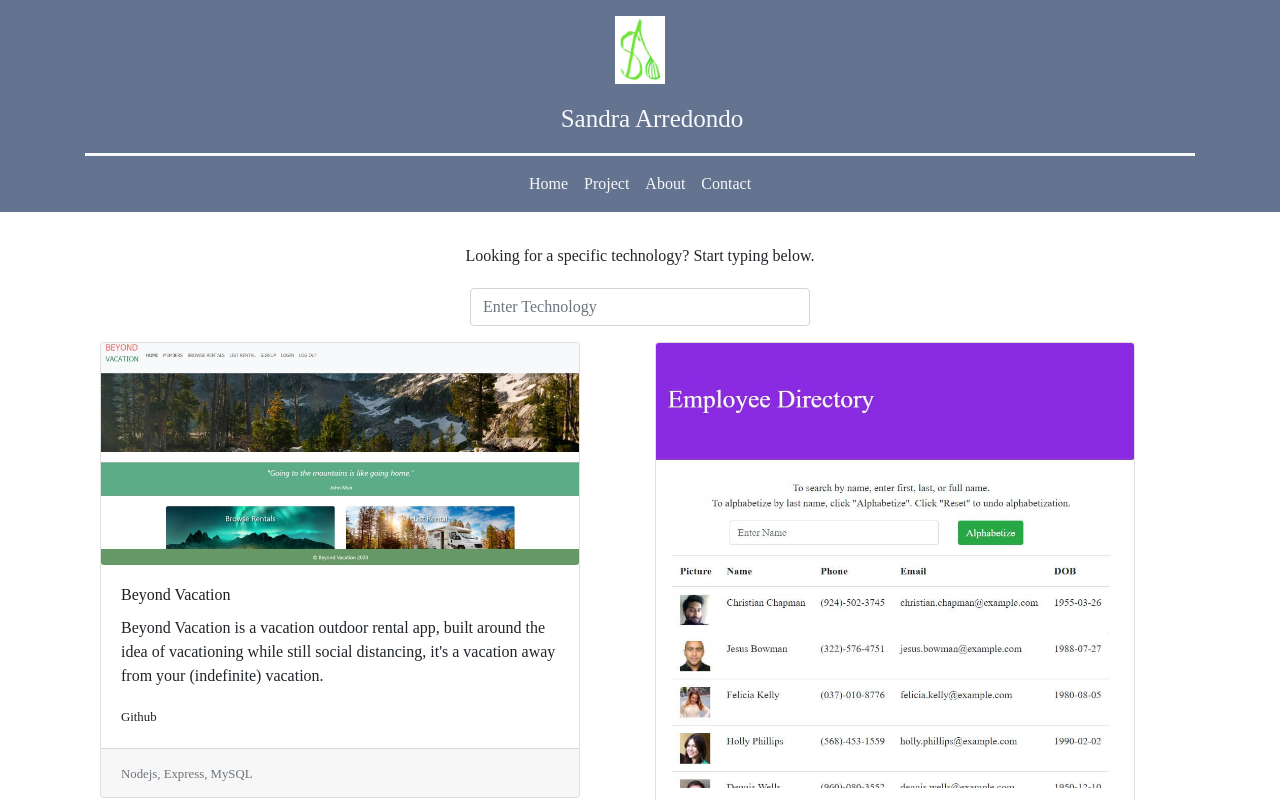
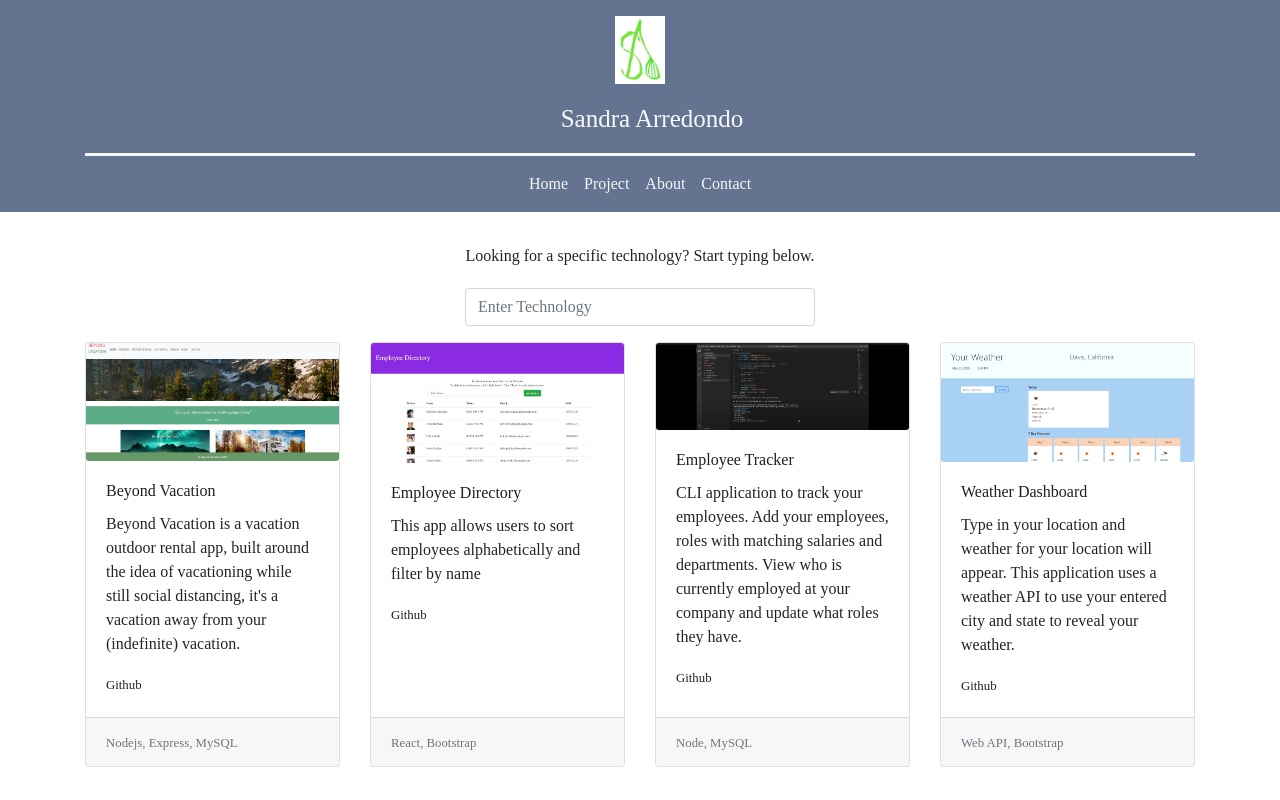
Before and after one commit to salpharre/Portfolio, a React (Create React App) app: page /project in a window 1280 px wide. Shown: the top 800 px of the page. Built offline with nearby package versions, Linux system fonts and the light colour scheme.

Commit message:
cards finally flex correctly again

```diff
--- a/src/components/ProjectCard/index.js
+++ b/src/components/ProjectCard/index.js
@@ -4,21 +4,23 @@ import "./style.css";
 //it works!! it flexs well!!
 function ProjectCard(props) {
     return (
-        <div className="col-md">
+        // <div className="col-md">
             <div className="card cardParent">
                 <img src={props.image} className="card-img img-fluid" alt={props.title}></img>
                 <div className="card-body">
+                    {/* <div className="row"> */}
                     <h5 className="card-title">{props.title}</h5>
                     <p className="card-text text-wrap">{props.description}</p>
                     <p className="card-text"><small className="text-muted">
                         <a href={props.github} target="_blank" rel="noopener noreferrer" className="github">Github</a>
                     </small></p>
+                    {/* </div> */}
                 </div>
                 <div className="card-footer">
                     <p className="card-text"><small className="text-muted">{props.tech}</small></p>
                 </div>
             </div>
-        </div>
+        // </div>
     );
 };
 
--- a/src/components/ProjectCard/style.css
+++ b/src/components/ProjectCard/style.css
@@ -1,6 +1,6 @@
-/* .cardParent {
-    max-width: 300px;
-} */
+.cardParent {
+    max-width: 540px;
+}
 
 .info {
     margin-top: 1rem;
@@ -9,3 +9,13 @@
 .github {
     color: #1f1f1f
 }
+
+/* .project {
+    width: 100%;
+    margin-right: auto;
+    margin-left: auto;
+} */
+
+.card-deck .card {
+    min-width: 220px;
+}
--- a/src/pages/Project.js
+++ b/src/pages/Project.js
@@ -2,6 +2,7 @@ import React, { useState, useEffect } from "react";
 import ProjectCard from "../components/ProjectCard";
 import db from "../projects";
 import Search from "../components/Search";
+import "../components/ProjectCard/style.css";
 
 function Project() {
     const projectList = db.Projects;
@@ -46,8 +47,7 @@ const handleInputChange = e => {
 
 
     return (
-    <div>
-        <div className="container mb-5">
+        <div className="project">
             <div className="row justify-content-center info">
                 <p>Looking for a specific technology? Start typing below.</p>
             </div>
@@ -55,7 +55,8 @@ return (
                 handleInputChange={handleInputChange}
                 value={search}
             />
-            <div className="row justify-content-center">
+            {/* <div className="container justify-content-center"> */}
+                <div className="card-deck  d-flex flex-wrap">
                 {project.map(project => (
                     <ProjectCard
                         key={project.id}
@@ -66,7 +67,7 @@ return (
                         tech={project.tech}
                     />))}
                 </div>
-        </div>
+            {/* </div> */}
         </div>
     );
 };
--- a/src/projects.js
+++ b/src/projects.js
@@ -13,7 +13,7 @@ const db = {
             "title": "Employee Directory",
             "description": "This app allows users to sort employees alphabetically and filter by name",
             "github": "https://github.com/salpharre/Employee-Directory",
-            "images": require("./images/employeedirectory.jpg"),
+            "images": require("./images/directory.jpg"),
             "tech": "React, Bootstrap"
         },
         {
```
Lines whose indentation alone changed are shown as unchanged.
